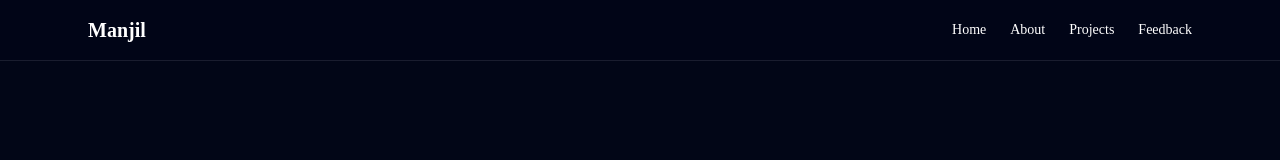
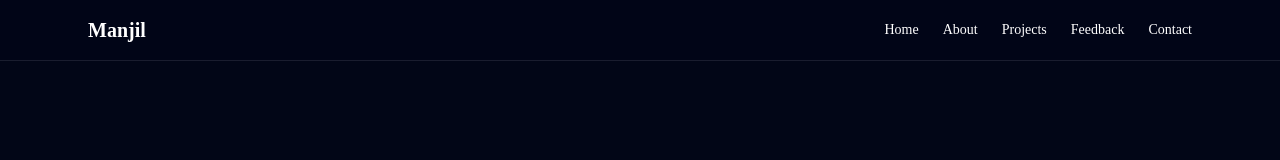
Before and after one commit to ManjilRijal63/Manjil-Portfolio, a Next.js app: page / in a window 1280 px wide. Shown: the top 160 px of the page. Built offline with nearby package versions, Linux system fonts and the light colour scheme.

Commit message:
restored contact page again

```diff
--- a/src/components/navbar.tsx
+++ b/src/components/navbar.tsx
@@ -14,7 +14,7 @@
           <Link href="/about">About</Link>
           <Link href="/projects">Projects</Link>
           <Link href="/feedback">Feedback</Link>
-          {/* <Link href="/contact">Contact</Link> */}
+          <Link href="/contact">Contact</Link>
         </div>
 
       </div>
```
